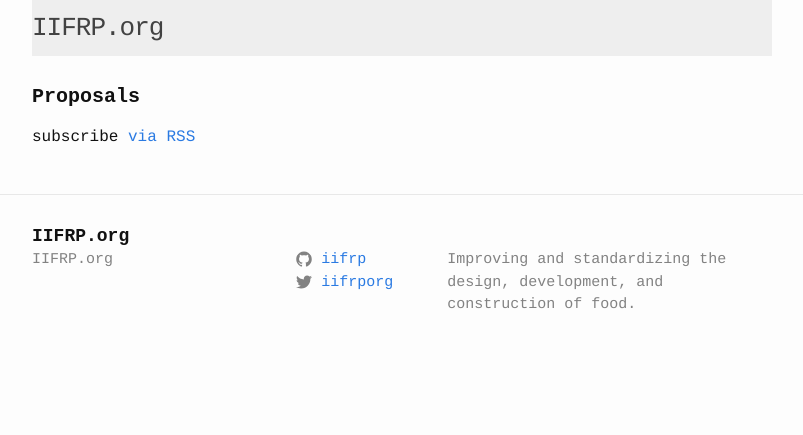
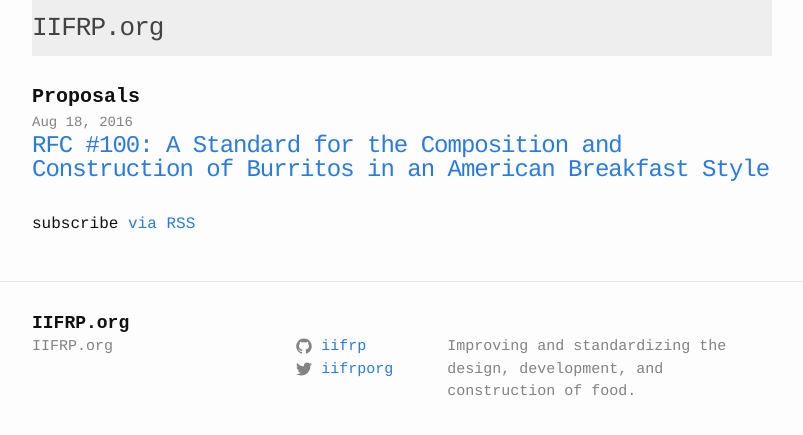
Before and after one commit to iifrp/iifrp.github.io, a Jekyll site: the page built from index.html, in a window 1280 px wide. Shown: the top 435 px of the page, without its empty margins (238-1041 px from the left). Built offline with Jekyll 4.4.1, drawn with Linux system fonts in a browser that asks for light colours; part of the change alters nothing that is shown.

```diff
--- /dev/null
+++ b/_posts/2016-08-18-RFC-100.markdown
@@ -0,0 +1,191 @@
+---
+layout: post
+title:  "RFC #100: A Standard for the Composition and Construction of Burritos in an American Breakfast Style"
+date:   2016-08-18 13:38:21 -0700
+categories: rfc burritos
+permalink: /rfc/001
+---
+
+Breakfast Foods Working Group<br />
+Request for Comments: 100<br />
+Category: Working Draft<br />
+
+Brian Schrader<br />
+August 2016
+
+------
+
+<style>.docinfo { border-top: 3px solid #F44; }</style>
+
+Status of this Memo
+
+   This memo contains a proposed standard for the community. It makes no claim to enforce the proposal contained herein. Distribution of this memo is unlimited.
+
+Copyright Notice
+
+   Copyright (C) IIFRP (2016).  All Rights Reserved.
+
+Abstract
+
+   This document describes the proposed standard of construction and composition of American-style Breakfast Burritos.
+
+Table of Contents
+
+1. [Introduction](#1)
+
+    1.1 [Rational and Scope](#1.1)
+
+    1.2 [Terminology](#1.2)
+
+2. [High Level Burrito Composition](#2)
+
+    2.1. [Tortilla Wrapped Design](#2.1)
+
+    2.2. [Required Filling Components](#2.2)
+
+    2.2.1. [Eggs](#2.2.1)
+
+    2.2.2. [Potatoes](#2.2.2)
+
+    2.2.3. [Meat](#2.2.3)
+
+    2.2.4. [Cheese](#2.2.3)
+
+    2.3. [Recommended Filling Components](#2.3)
+
+    2.4. [Optional Filling Components](#2.4)
+
+3. [Burrito Design and Assembly](#3)
+
+4. [Extensibility Considerations](#4)
+
+5. [International Condiderations](#5)
+
+6. [Formal Specification](#6)
+
+7. [Suggestions for Improvements](#7)
+
+8. [Author's Addresses](#8)
+
+
+<span id="1">1.</span> **INTRODUCTION**
+
+<span id="1.1">1.1.</span> Rationale and Scope
+
+   Breakfast Burritos are a staple of the American diet, especially in states or regions close in proximity to the Southern Border with Mexico. And while the popularity of Breakfast Burritos is immense, little effort has been made, on the part of the community, to incorporate any set of shared principles or definitions as to what constitues a Breakfast Burrito. Indeed it is the purpose of this document to lay out the foundations for the discussion within the community and reach a conclusion as to what defines this wholesome, American staple food.
+
+   The desire for such a standard lies in the best interests of the consumer. Without such a standard, customer trust, and satisfaction with a given foodstuff cannot be prudently guaranteed by the server. This leads to increased customer wariness as the risk of an undesirable result is high. However, with the adoption, and recognition of a community standard, customer trust in the guarantee of a consistent foodstuff results in increased satisfaction with, and desire for this most common and, in the author's mind, ingenious foods.
+
+<span id="1.2">1.2.</span> Terminology
+
+   The key words "MUST", "MUST NOT", "REQUIRED", "SHALL", "SHALL NOT",
+   "SHOULD", "SHOULD NOT", "RECOMMENDED", "NOT RECOMMENDED", "MAY", and
+   "OPTIONAL" in this document are to be interpreted as described in
+   [IETF RFC2119][RFC2119].
+
+   [RFC2119]: https://tools.ietf.org/html/rfc2119
+
+   This document defines the following additional terms:
+
+   Client:   In the context of this memo, this is a person or persons that
+      initiates a provisioning request.  It is sometimes referred to as
+      a "customer".
+
+   Server:   In the context of this memo, this is a person or persons that
+      receives a provisioning request and responds accordingly. This is sometimes referred to as a "seller" or "retailer".
+
+
+<span id="2">2.</span> **HIGH LEVEL BURRITO COMPOSITION**
+
+   The purpose of this proposal is to ensure the consistent makeup and minimum specification for a Breakfast Burrito. With that in mind it is crucial to ensure the correct minimum composition of the food. This section will formally explain the requirements for a tortilla wrapped foodstuff to be considered a Breakfast Burrito.
+
+   <span id="2.1">2.1.</span> Tortilla Wrapped Design
+
+   The first, and perhaps most immediately identifiable ingredient in a Breakfast Burrito is the tortilla. A tortilla is a REQUIRED ingredient. This thin, flour-based, bread-like component will serve as the base and casing for the entire remainder of the construct. As such, the tortilla SHOULD be both flexible enough to ensure that it can be molded properly, and SHOULD be rugged enough to be rolled into the desired shape without tearing.
+
+   It is RECOMMENDED that the tortilla be warmed on a hot surface (i.e. toasted in a pan or directly on a grill or above a gas-stove flame in order to both soften the tortilla for assembly, and cause a light layer of crunch on one side. If toasting is performed, the side of the tortilla that has achieved the largest amount of toasting (i.e. the crunchiest side) SHOULD be the side facing the internal components of the burrito. This is due to the fact that the crunchy side is also typically the weakest side, structurally speaking, and using this side as the most outside layer is known to cause a premature rapid unintended disassembly (P-RUD).
+
+   <span id="2.2">2.2.</span> Required Filling Components
+
+   While a typical American, and Mexican burrito can incorporate many different ingredients and cooking methods, an American-Style Breakfast Burrito contains a fairly restrictive subset of these possibilities. The official list of REQUIRED components is as follows:
+
+   (Explanation to follow)
+
+   - Eggs
+   - Potatoes
+   - Meat (Sausage, Bacon, Chorizo, or Machaca)
+   - Cheese (Cheddar, Monterey Jack, Colby Jack, or Pepper Jack)
+
+   Each of the above REQUIRED ingredients will now be described in detail. It is important to note that the presence of the above ingredients is necessary but not sufficient to fulfill the requirements. There is REQUIRED preparation needed as well.
+
+   <span id="2.2.1">2.2.1.</span> Eggs
+
+   When preparing the eggs, it is RECOMMENDED to scramble, in a conventional way, them before cooking. Eggs, according to many professional chefs, are correctly cooked when they are still moist and mildly runny, however in the formation of a standard Breakfast Burrito this is not required. A server MAY prepare the eggs in such a fashion, but it is RECOMMENDED to slightly overcook them to the point where they begin to toast. This will cause the resulting burrito to be drier that in the former case, but in a standard burrito, this dryness is offset by the addition of RECOMMENDED sauces.
+
+   It is important to note that the quantity of the eggs in a burrito will have a large impact on the size of the overall product. Therefor a Standard Breakfast Burrito should contain no less than one and no more that three large eggs. Two eggs is RECOMMENDED.
+
+   <span id="2.2.2">2.2.2.</span> Potatoes
+
+   The potatoes in a standard Breakfast Burrito is also RECOMMENDED to be toasted. The method of cutting, be it diced, sliced, or criss-cut, is open to the server. The two most common forms of potato shapes in Breakfast Burritos and therefor the RECOMMENDED approaches are to either prepare them in the style of American french fries, or American homestyle fries (i.e. cut in long, thin strips and deep fried, or cut in approximately 1" square cubes and  pan fried in garlic and pepper). In either case, the finished potatoes MUST be lightly salted.
+
+   It is important to note that the quantity of the potatoes in a burrito will have a large impact on the weight of the overall product. Therefor a Standard Breakfast Burrito should contain no less than one-half and no more that one and one half medium potatoes. One is RECOMMENDED.
+
+   <span id="2.2.3">2.2.3.</span> Meat
+
+   Choosing the meat for a Breakfast Burrito is one of the most important decisions either a customer or seller can make as it will effect the overall texture, and spice of the resulting product. Therefor it is crucial for a seller to ensure that the available choices are of top quality before allowing a customer to select their preferred filling.
+
+   In either case, as specified above, a standard Breakfast Burrito MUST contain one of the following meat choices: Sausage, Bacon, Chorizo, or Machaca.
+
+   The addition of meats beyond the scope of the above list MAY be in addition to the above, but MUST NOT be a substitute for them.
+
+   <span id="2.2.4">2.2.4.</span> Cheese
+
+   The cheese in a Standard Breakfast Burrito must be melted when the burrito is served. Cold, and stiff cheese is a significant deterrent to the overall enjoyment of a burrito, and therefor should be avoided. It is RECOMENDED to place the cheese directly on top of the warmed tortilla before placing the other ingredients because their combined warmth will ensure that the cheese is melted before delivery.
+
+   As specified above, a standard Breakfast Burrito MUST contain one of the following meat choices: Cheddar, Monterey Jack, Colby Jack, or Pepper Jack. Mixtures of the above cheese are permitted.
+
+   The addition of meats beyond the scope of the above list MAY be in addition to the above, but MUST NOT be a substitute for them.
+
+   <span id="2.3">2.3.</span> Recommended Filling Components
+
+
+
+   <span id="2.4">2.4.</span> Optional Filling Components
+
+
+
+<span id="4">4.</span> **BURRITO DESIGN AND ASSEMBLY**
+
+
+
+<span id="5">5.</span> **EXTENSIBILITY CONSIDERATIONS**
+
+
+
+<span id="6">6.</span> **INTERNATIONAL CONSIDERATIONS**
+
+
+
+<span id="7">7.</span> **FORMAL SPECIFICATION**
+
+To review: a Standard Breakfast Burrito MUST contain the following:
+
+(Ingredients are displayed in order of assembly and in approximate relative amounts)
+
+                    *==============*
+                    ||    Meat    ||
+                    *=========================*==============*
+                    ||        Eggs           ||   Potatoes  ||
+                    *=========================*==============*
+                    *=============== Cheese =================*
+        *------------------------------Tortilla--------------------------------*
+
+Where:<br />
+Meat = Sausage \| Bacon \| Chorizo \| Machaca<br />
+Cheese = Cheddar \| Monterey Jack \| Colby Jack \| Pepper Jack
+
+
+<span id="8">8.</span> **ACKNOWLEDGEMENTS**
+
+   Brian Schrader<br />
+   email: brian "at" brianschrader "dot" com
--- a/css/main.scss
+++ b/css/main.scss
@@ -58,6 +58,10 @@ header.site-header {
 
 div.post-content {
     text-align: justify;
+}
+
+div.post-content ol {
+    padding-left: 20px;
 }
 
 // Import partials from `sass_dir` (defaults to `_sass`)
```
Also changed, not shown: images/logo.jpg (added).
